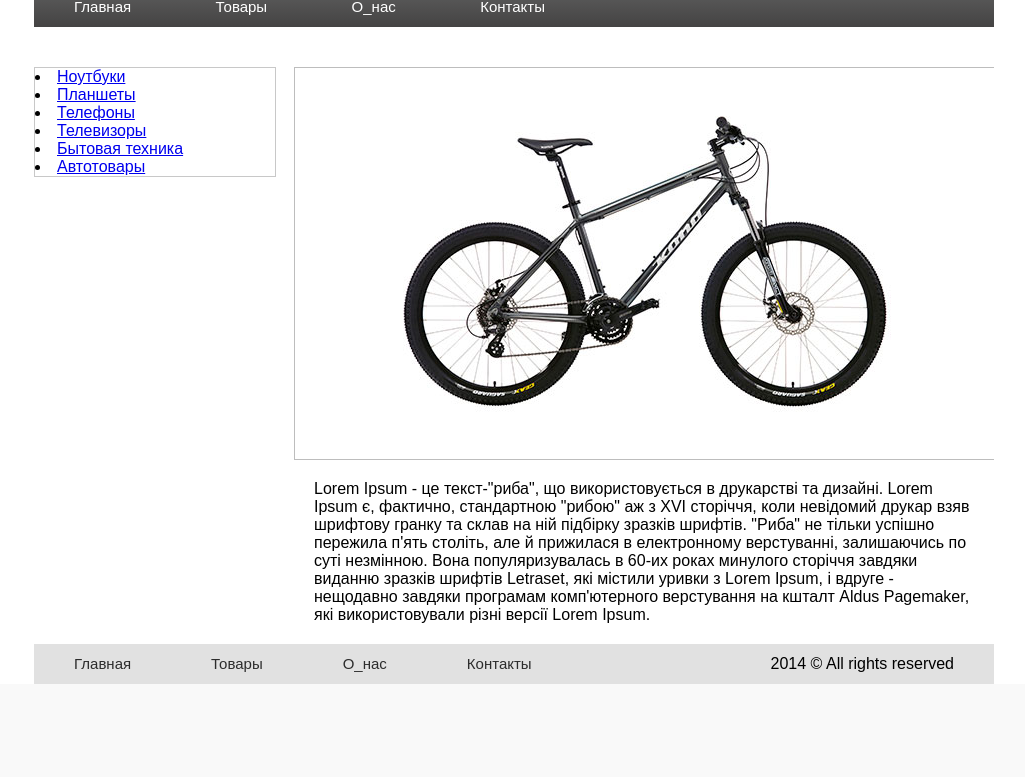
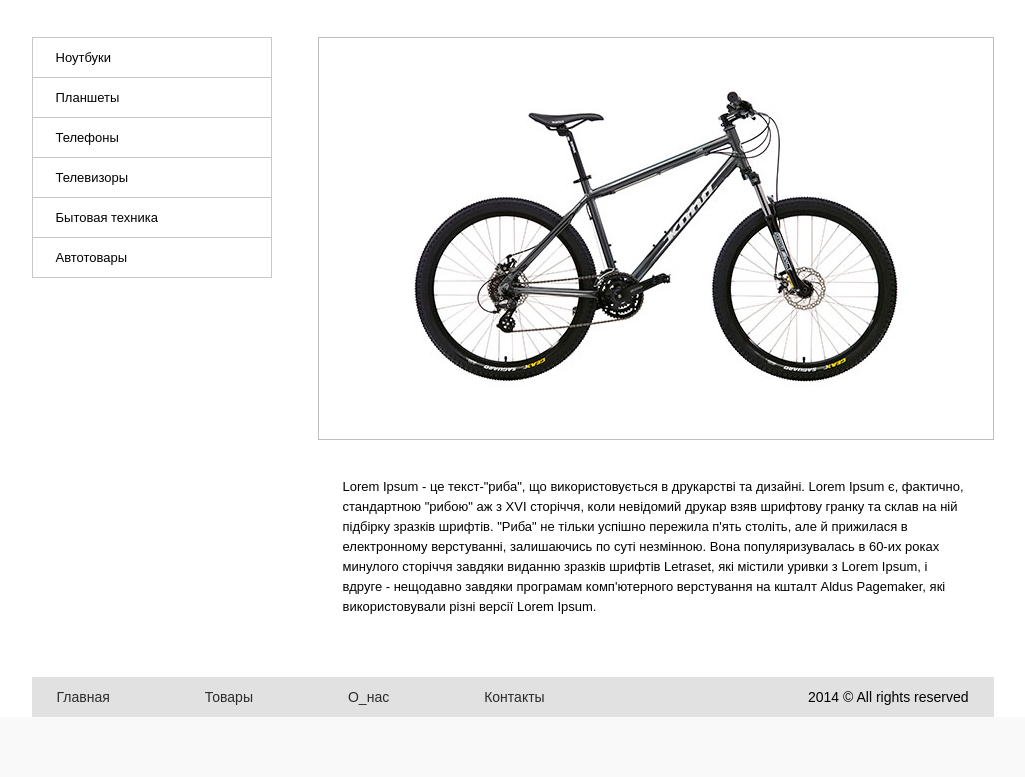
Before and after one commit to ViktoriiaSichkarenko/hw3, a plain HTML site: page index.html in a window 1280 px wide. Shown: the part 173-950 px from the top of the page, without its empty margins (126-1151 px from the left). Before the commit the page ends 857 px from the top, so only its background shows below. Drawn offline with Linux system fonts and the light colour scheme.

Commit message:
added sizes

```diff
--- a/css/style.css
+++ b/css/style.css
@@ -10,22 +10,24 @@ body {
 
 .wrapper {
 margin: 0 auto;
-width: 960px;
+width: 962px;
 background-color: #ffffff;
-padding: 0 50px;
+padding-left: 45px;
+padding-right: 48px;
 
 }
+
 /*HEADER*/
 .header {
 	background-color: #ffffff;
-	padding-top: 40px;
-	margin-bottom: 40px;
+	padding-top: 50px;
 }
 
 .logo {
 	display: block;
-	padding: 40px 0px;
+	padding-bottom: 40px;
 }
+
 .headerMenu {
 	background-color: #5e5e5e;
 	background: -moz-linear-gradient(top, #5e5e5e 0%, #444343 100%);
@@ -34,14 +36,13 @@ background: -webkit-linear-gradient(top, #5e5e5e 0%, #444343 100%);
 	background: -o-linear-gradient(top, #5e5e5e 0%, #444343 100%);
 	background: -ms-linear-gradient(top, #5e5e5e 0%, #444343 100%);
 	background: linear-gradient(to bottom, #5e5e5e 0%, #444343 100%);
-
 }
 
 .headerMenu li {
 	display: inline-block;
-	padding: 0 40px;
+padding: 0 62px 0 25px;
+}
 
-}
 
 .headerMenu a {
 	color: #ffffff;
@@ -49,7 +50,7 @@ background: linear-gradient(to bottom, #5e5e5e 0%, #444343 100%);
 	line-height: 40px;
 	font-size: 15px;
 }
-.headerMenu a:hover {
+.headerMenu li:hover {
 	background: #494949;
 	background: -moz-linear-gradient(top, #494949 0%, #303030 100%);
 	background: -webkit-gradient(left top, left bottom, color-stop(0%, #494949), color-stop(100%, #303030));
@@ -60,63 +61,67 @@ background: linear-gradient(to bottom, #494949 0%, #303030 100%);
 }
 
 
-/* container */
+/* container= sidebar+content*/
 .container {
 	position: relative;
 	overflow: hidden;
+	padding-top: 40px;
 }
 
 /*SIDEBAR*/
 
-
-
 .sidebar {
 	background-color: #ffffff;
-	width: 240px;
+	width: 238px;
 	border: 1px solid #c8c8c8;
 	float: left;
 }
+
 .sidebarMenu li {
 	border-top: 1px solid #c8c8c8;
 	list-style: none;
+}
 
-}
 .sidebarMenu li:first-child {
 	border-top: 0;
 }
+
+.sidebarMenu li:hover {
+	background-color: #f9f9f9;
+	padding-left: 12px;
+}
+
 .sidebarMenu a {
 	color: black;
-	font-size: 15px;
-	line-height: 40px;
+	font-size: 13px;
+	line-height: 39px;
 	text-decoration: none;
-	padding-left: 20px;
+	padding-left: 23px;
 }
 
-}
-.sidebarMenu a:hover {
-	background-color: #f9f9f9;
-	padding-left: 30px;
-}
+
 
 /*CONTENT*/
 
 .content {
 	background-color: white;
-	width: 700px;
+	width: 676px;
 	float: right;
+	margin-left: 45px;
 }
 
 
 .imgcontent {
 	display: block;
-	width: 100%;
 	border: 1px solid #bdbdbd;
 	text-align: center;
-	padding: 40px 0;
+	padding: 45px 0;
 }
 
 p {
-	padding: 20px;
+	padding: 37px 25px 60px 25px;
+	font-size: 13px;
+	line-height: 20px;
 }
 
 
@@ -126,33 +131,37 @@ p {
 
 	background-color: #e1e1e1;
 	overflow: hidden;
-
+	margin-bottom: 60px;
 }
-
-
 
 .footerMenu {
 	position: relative;
 	overflow: hidden;
-
+	font-size: 14px;
 }
 
 .footerMenu li {
 	float: left;
 	list-style: none;
 	line-height: 40px;
-	padding: 0 40px;
+	padding: 0 70px 0 25px;
 }
+
 
 .footerMenu a {
 	display: block;
 	color: #2c2c2c;
 	text-decoration: none;
-	font-size: 15px;
+
+
+}
+.footerMenu a:hover {
+	text-decoration: underline;
 
 }
 
+
 .footerMenu .copyright {
 	float: right;
-
+	padding-right: 25px;
 }
--- a/index.html
+++ b/index.html
@@ -38,14 +38,14 @@
 <!-- SIDEBAR-->
 
 
-			<div class="sidebar"
-				<ul class= "sidebarMenu">
-					<li><a href="https://www.google.com.ua/  ">Ноутбуки</a></li>
-					<li><a href="https://www.google.com.ua/  ">Планшеты</a></li>
-					<li><a href="https://www.google.com.ua/  ">Телефоны</a></li>
-					<li><a href="https://www.google.com.ua/  ">Телевизоры</a></li>
-					<li><a href="https://www.google.com.ua/  ">Бытовая техника</a></li>
-					<li><a href="https://www.google.com.ua/  ">Автотовары</a></li>
+			<div class="sidebar">
+				<ul class="sidebarMenu">
+					<li><a href="https://www.google.com.ua/">Ноутбуки</a></li>
+					<li><a href="https://www.google.com.ua/">Планшеты</a></li>
+					<li><a href="https://www.google.com.ua/">Телефоны</a></li>
+					<li><a href="https://www.google.com.ua/">Телевизоры</a></li>
+					<li><a href="https://www.google.com.ua/">Бытовая техника</a></li>
+					<li><a href="https://www.google.com.ua/">Автотовары</a></li>
 
 				</ul>
 			</div>
```
Lines whose indentation alone changed are shown as unchanged.
